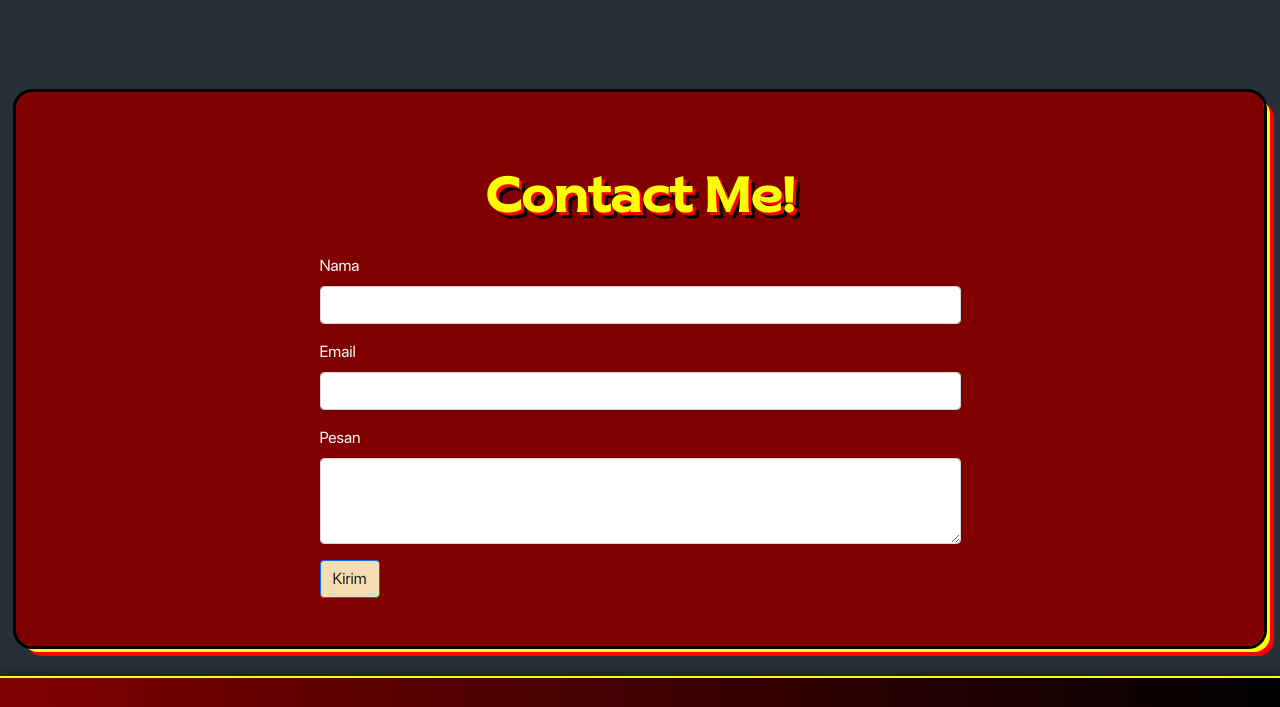
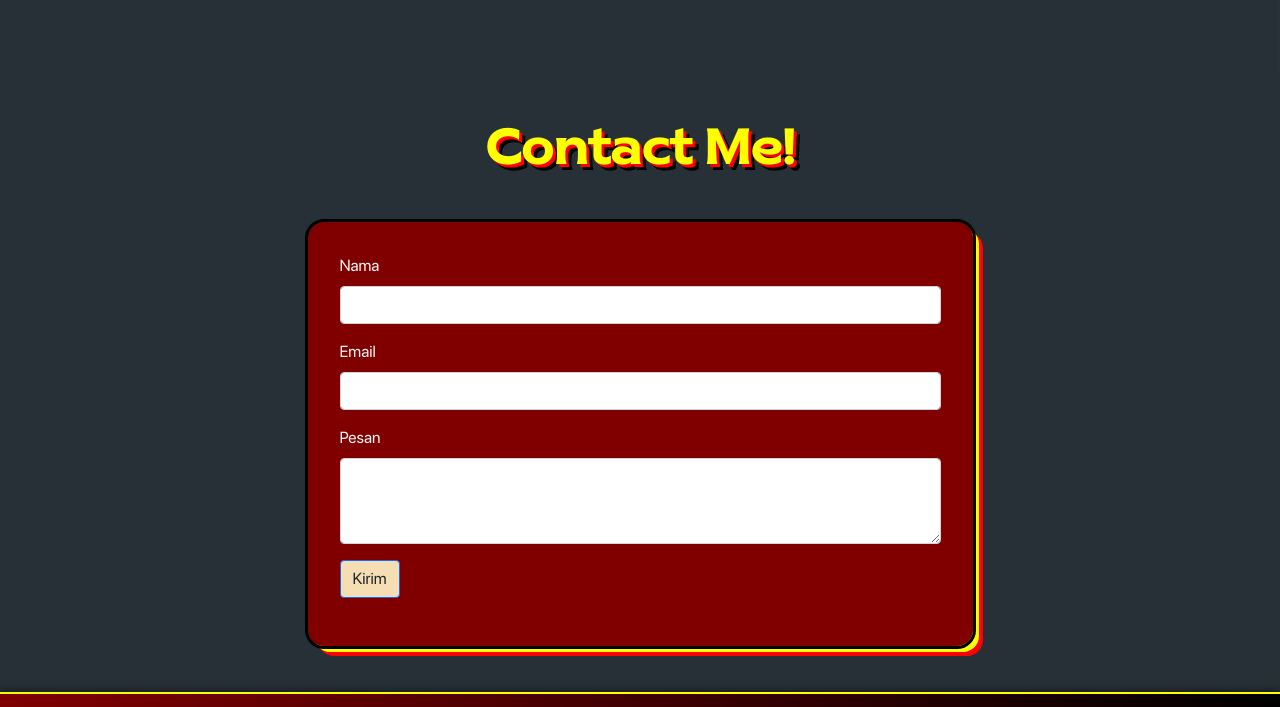
Before and after one commit to zahid-text-center/zahid-text-center.github.io, a plain HTML site: page index.html in a window 1280 px wide. Shown: the part 2885-3592 px from the top of the page. Drawn offline with nearby package versions, Linux system fonts and the light colour scheme.

Commit message:
Update tema.css

```diff
--- a/tema.css
+++ b/tema.css
@@ -101,7 +101,7 @@ h3{
     outline: 10px solid #ff000046;
 }
 
-#contact{
+#formrow{
     background-color: maroon;
     padding-top: 2em;
     padding: 2em;
```
